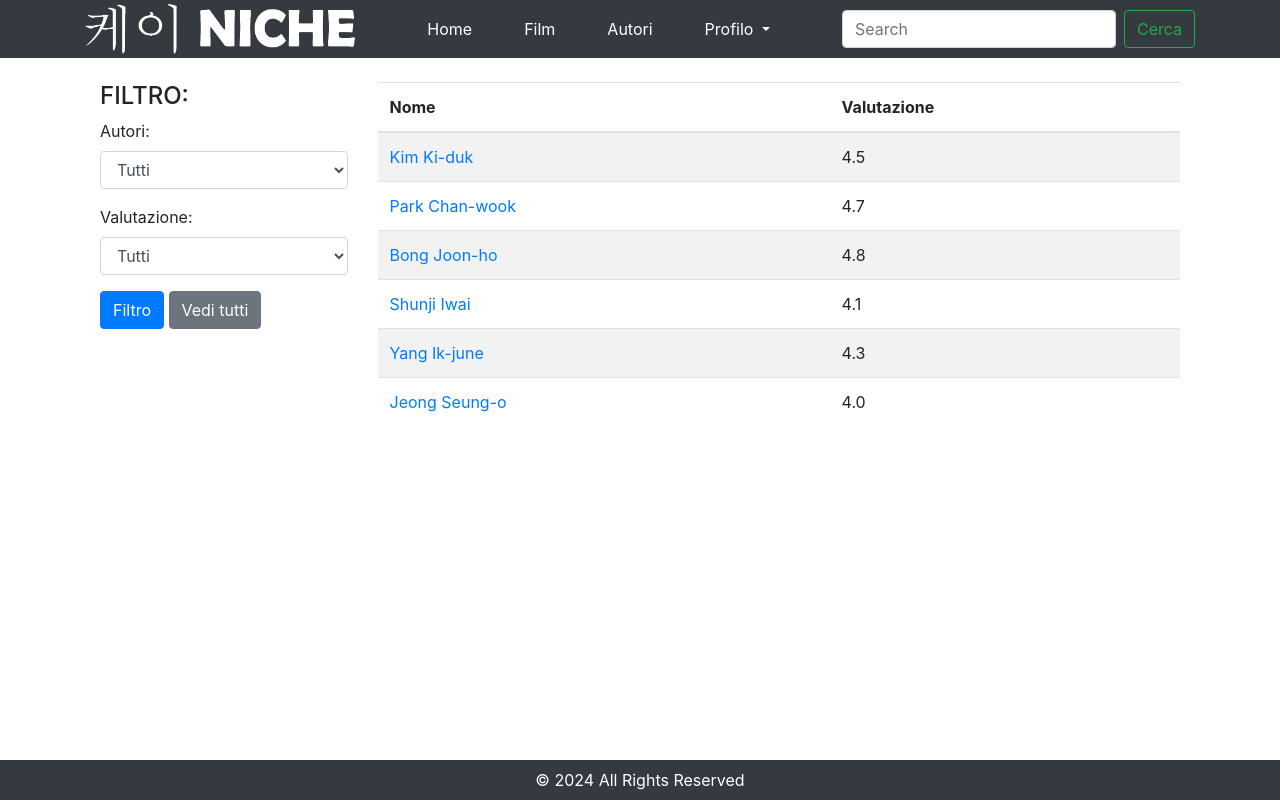
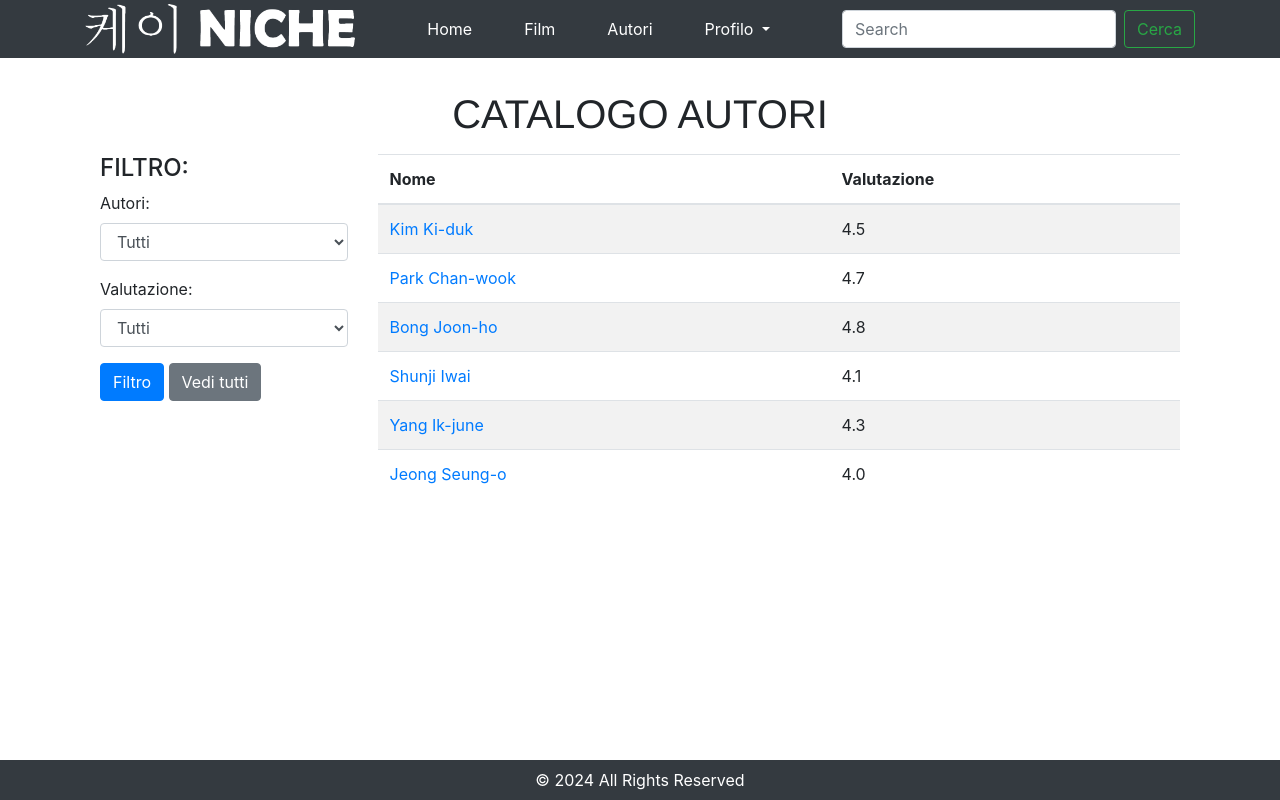
Before and after one commit to KelvinKola/K-ART-HOUSE-CINEMA, a plain HTML site: page autori.html in a window 1280 px wide. Drawn offline with nearby package versions, Linux system fonts and the light colour scheme.

Commit message:
Titolo Pagine: Film/Autori

```diff
--- a/autori.html
+++ b/autori.html
@@ -50,6 +50,8 @@
     </header>
 
     <main class="container mt-4">
+
+        <div Class="Titolo Catalogo text-center py-2" Style="font-family: 'Franklin Gothic Medium', 'Arial Narrow', Arial, sans-serif;"><h1>CATALOGO AUTORI</h1></div>
 
             <!--FILTRO AUTORI-->
 
```
Also changed, not shown: film.html (+2 -0 lines).
